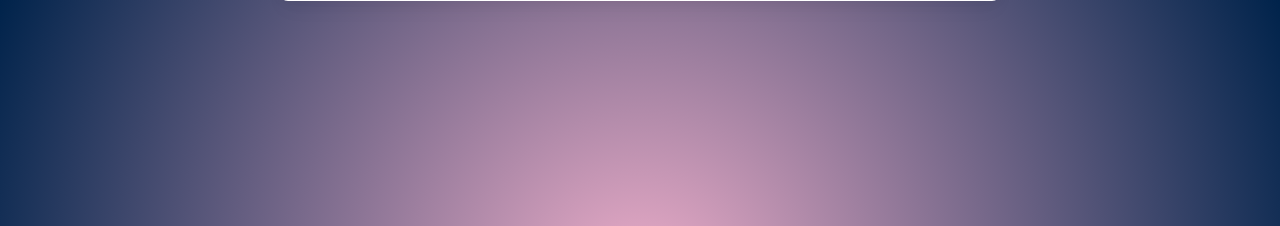
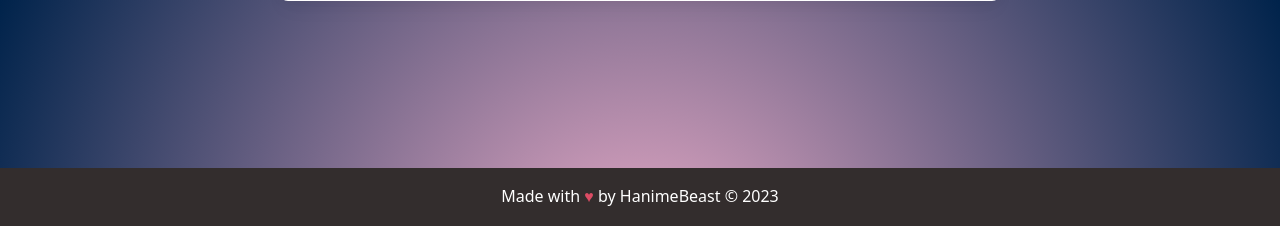
Before and after one commit to hanimebeast/hanime, a Flask app: template templates/api.html in a window 1280 px wide. Shown: the part 574-800 px from the top of the page. Run offline with Flask 3, Linux system fonts and the light colour scheme; the template is opened without the code that fills it, so the values that code supplies are empty; some libraries are stand-ins or nearby versions.

Commit message:
Update base.html

```diff
--- a/templates/base.html
+++ b/templates/base.html
@@ -74,6 +74,10 @@ font-family: system-ui;" >
 
     </div>
 
+
+<footer class="bg-dark text-white text-center py-3" style="position: absolute; bottom: 0; width: 100%;">
+        Made with <span class="text-danger">&hearts;</span> by <a href="https://github.com/hanimebeast/hanimeapi" class="text-white" target="_blank">HanimeBeast</a> &copy; <script>document.write(new Date().getFullYear())</script>
+    </footer>
 </body>
 <script async defer src="https://buttons.github.io/buttons.js"></script>
 <!-- mbd -->
```
